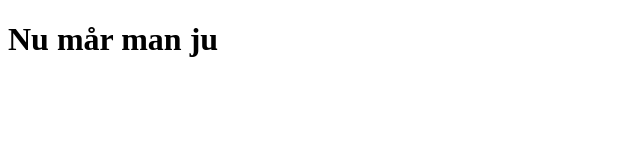
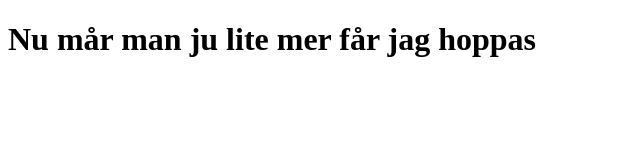
Before and after one commit to niljak03/Bob, a plain HTML site: page index.html in a window 1280 px wide. Shown: the whole page, without its empty margins (0-640 px from the left). Drawn offline with Linux system fonts and the light colour scheme.

Commit message:
Update index.html

```diff
--- a/index.html
+++ b/index.html
@@ -4,7 +4,7 @@
 		<title> Nils Sida </title>
 	</head>
 	<body>
-		<h1> Nu mår man ju </h1>
+		<h1> Nu mår man ju lite mer får jag hoppas </h1>
 	</body>
 
 </html>
```
